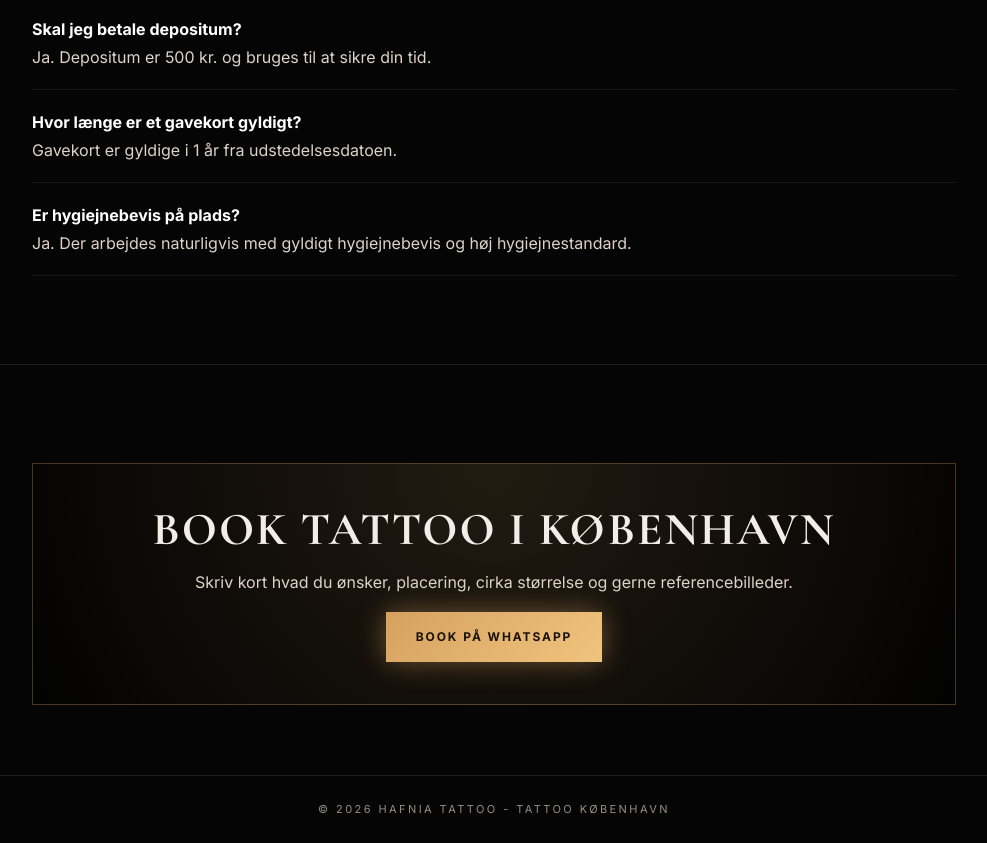
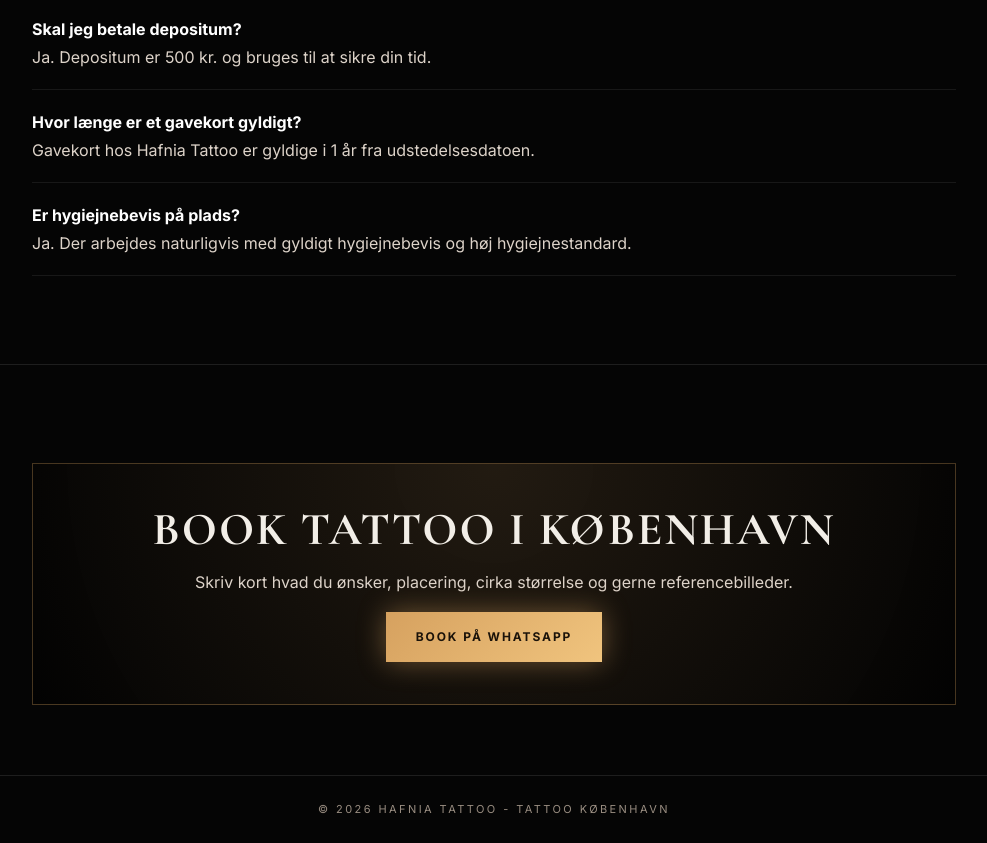
Before and after one commit to hafnia-lab/hafnia-site, a website: page tattoo-koebenhavn.html in a window 1280 px wide. Shown: the part 3853-4696 px from the top of the page, without its empty margins (146-1133 px from the left). Drawn offline with nearby package versions, Linux system fonts and the light colour scheme; no server answers.

Commit message:
Add gift card validity to Copenhagen FAQ

```diff
--- a/tattoo-koebenhavn.html
+++ b/tattoo-koebenhavn.html
@@ -222,7 +222,7 @@
         <p><strong>Laver Hafnia Tattoo farver?</strong><br>Ja. Fokus er primært black & grey realism, men der arbejdes også i farver efter projekt og motiv.</p>
         <p><strong>Laver du sleeves og full back?</strong><br>Ja. Større projekter som sleeves, half sleeves og full back kan planlægges efter aftale.</p>
         <p><strong>Skal jeg betale depositum?</strong><br>Ja. Depositum er 500 kr. og bruges til at sikre din tid.</p>
-        <p><strong>Hvor længe er et gavekort gyldigt?</strong><br>Gavekort er gyldige i 1 år fra udstedelsesdatoen.</p>
+        <p><strong>Hvor længe er et gavekort gyldigt?</strong><br>Gavekort hos Hafnia Tattoo er gyldige i 1 år fra udstedelsesdatoen.</p>
         <p><strong>Er hygiejnebevis på plads?</strong><br>Ja. Der arbejdes naturligvis med gyldigt hygiejnebevis og høj hygiejnestandard.</p>
       </div>
     </section>
```
